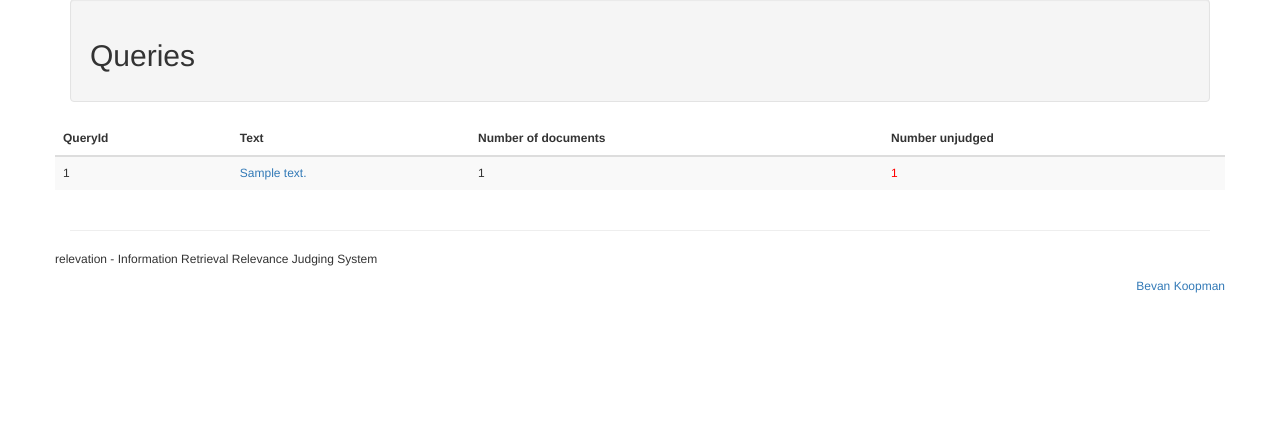
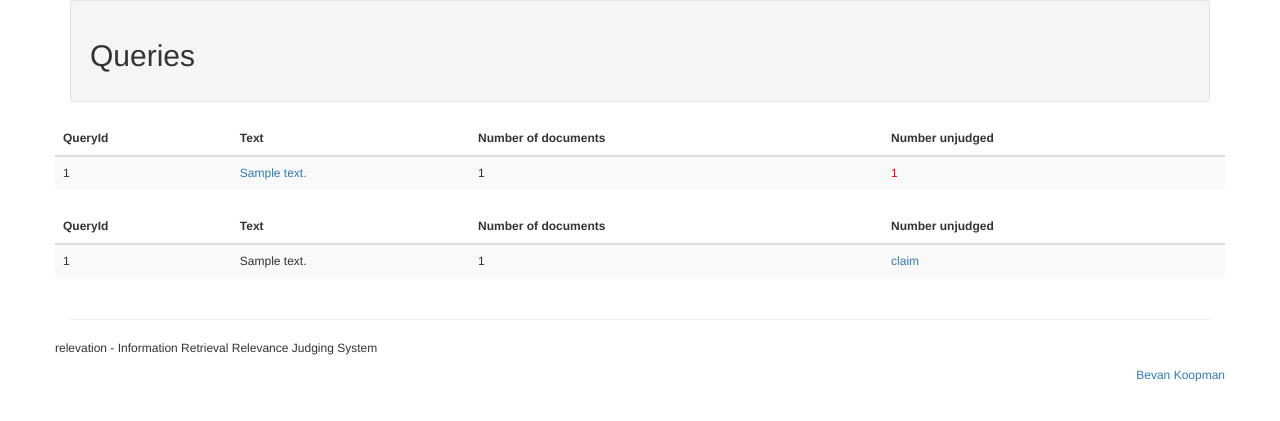
Before and after one commit to ielab/relevation, a Django app: template judgementapp/templates/judgementapp/query_list.html in a window 1280 px wide. Shown: the part 133-554 px from the top of the page. Run offline with Django 3.2, Linux system fonts and the light colour scheme; the template is opened without the code that fills it: most values are stand-ins (such as "Sample title", 1, 10 or a date in 2020); parts of the project's set-up code (start-up, migrations or seed data) failed here and were passed over; some libraries are stand-ins or nearby versions.

Commit message:
add query claim machenism

```diff
--- a/judgementapp/templates/judgementapp/query_list.html
+++ b/judgementapp/templates/judgementapp/query_list.html
@@ -5,6 +5,38 @@
 	<div class="well">
         <h2>Queries</h2>
 	    <p></p>
+    </div>
+
+  <div class="row">
+
+        <div class="span12">
+          <table class="table table-striped">
+              <thead>
+                <tr>
+                  <th>QueryId</th>
+                  <th>Text</th>
+                  <th>Number of documents</th>
+                  <th>Number unjudged</th>
+                </tr>
+              </thead>
+              <tbody>
+
+                {% for query in claimed_queries %}
+
+                <tr>
+                    <td>{{ query.qId }} </td>
+                    <td><a href="{% url 'judgementapp.views.query' qId=query.qId%}">{{ query.text }}</a></td>
+                    <td>{{ query.num_judgements }}</td>
+                    <td {% if query.num_unjudged_docs > 0 %} style="color: red" {% endif %}>{{ query.num_unjudged_docs }}</td>
+                  </tr>
+                {% endfor %}
+
+
+              </tbody>
+            </table>
+
+        </div>
+
     </div>
 
 	<div class="row">
@@ -25,9 +57,9 @@
 
                 <tr>
                     <td>{{ query.qId }} </td>
-                    <td><a href="{% url 'judgementapp.views.query' qId=query.qId%}">{{ query.text }}</a></td>
+                    <td>{{ query.text }}</td>
                     <td>{{ query.num_judgements }}</td>
-                    <td {% if query.num_unjudged_docs > 0 %} style="color: red" {% endif %}>{{ query.num_unjudged_docs }}</td>
+                    <td><a href="{% url 'judgementapp.views.claim' qId=query.qId %}">claim</a></td>
                   </tr>
                 {% endfor %}
 
--- a/judgementapp/urls.py
+++ b/judgementapp/urls.py
@@ -11,6 +11,7 @@ urlpatterns = patterns('',
     url(r'^query$', views.query_list, name='query_list'),
     url(r'^query/qrels$', views.qrels, name='query_list'),
     url(r'^query/(?P<qId>\d+)/$', views.query, name='query'),
+    url(r'^query/claim/(?P<qId>\d+)/$', views.claim, name='claim'),
     url(r'^query/(?P<qId>\d+)/doc/(?P<docId>[A-Za-z0-9_\-\+\.]+)/$', views.document, name='document'),
 	url(r'^query/(?P<qId>\d+)/doc/(?P<docId>[+A-Za-z0-9_\-\+\.]+)/judge/$', views.judge, name='judge'),
 
--- a/relevation/settings.py
+++ b/relevation/settings.py
@@ -5,6 +5,7 @@ import os
 # Customize settings
 DOCUMENT_TYPE = 'Clueweb'
 DATA_DIR=os.getcwd()+'/documents'
+MAX_USER_PER_QUERY = 2
 CLUEWEB_CGI_API = 'http://boston.lti.cs.cmu.edu/Services/clueweb09_catb/lemur.cgi?e='
 
 URL_PREFIX=''
```
Also changed, not shown: judgementapp/views.py (+33 -14 lines).
